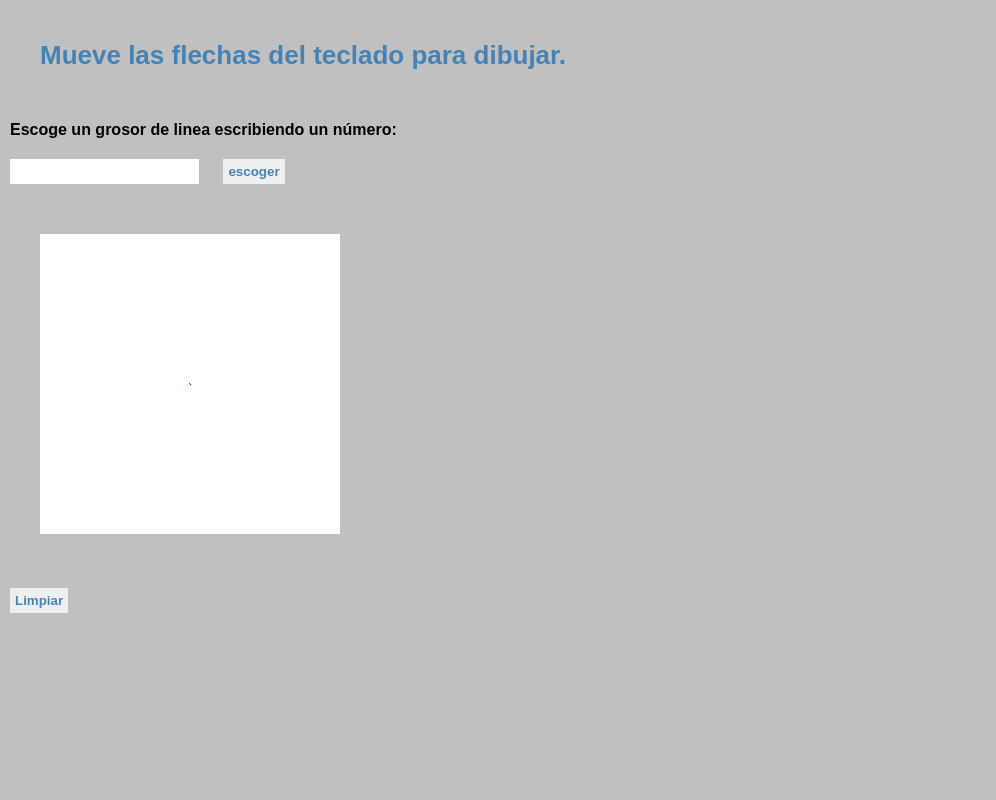
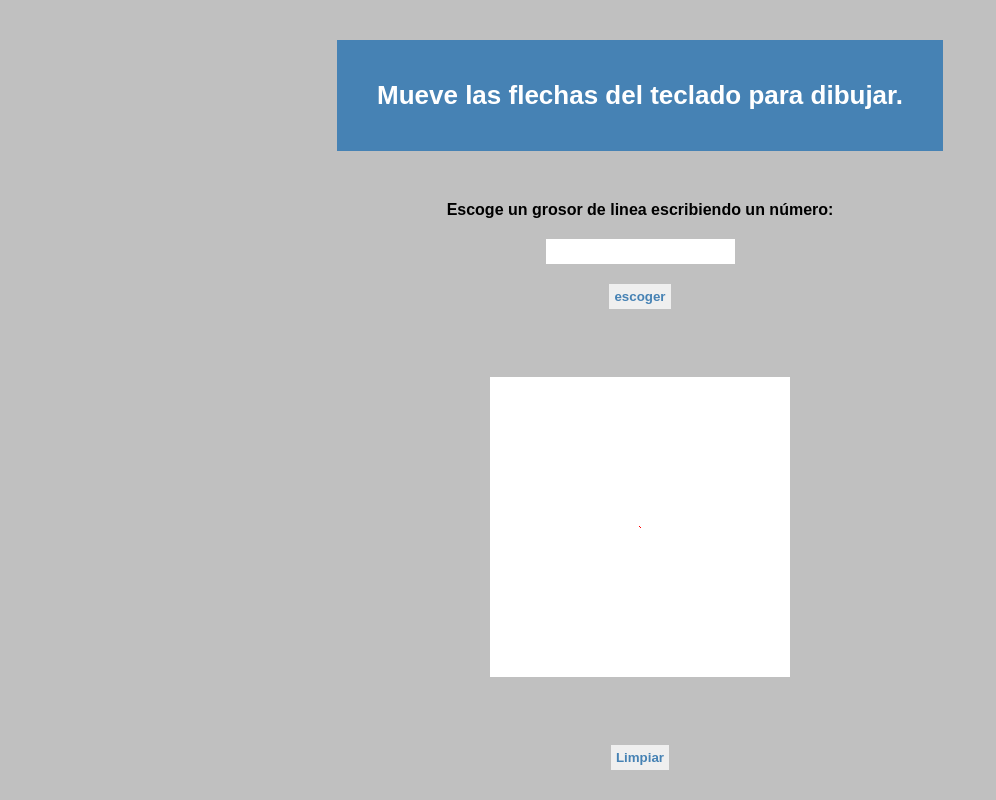
Before and after one commit to andres-condezo/canvas2, a plain HTML site: page index.html in a window 1280 px wide. Shown: the whole page, without its empty margins (0-996 px from the left). Drawn offline with Linux system fonts and the light colour scheme.

Commit message:
Fix css.

```diff
--- a/css/styles.css
+++ b/css/styles.css
@@ -8,18 +8,23 @@ body {
   width: 100%;
   font-family: Arial, "Helvetica Neue", Helvetica, sans-serif;
   background-color: silver;
-  margin: auto auto;
+  margin: 0 auto;
 }
 
 main {
-  width: 100%;
+  width: 70%;
   margin: 0 auto;
+  display: flex;
+  flex-direction: column;
+  align-items: center;
 }
 
 h1 {
-  color: steelblue;
+  color: white;
+  background-color: steelblue;
   font-size: 26px;
   margin: 40px;
+  padding: 40px;
 }
 input {
   color: steelblue;
```
